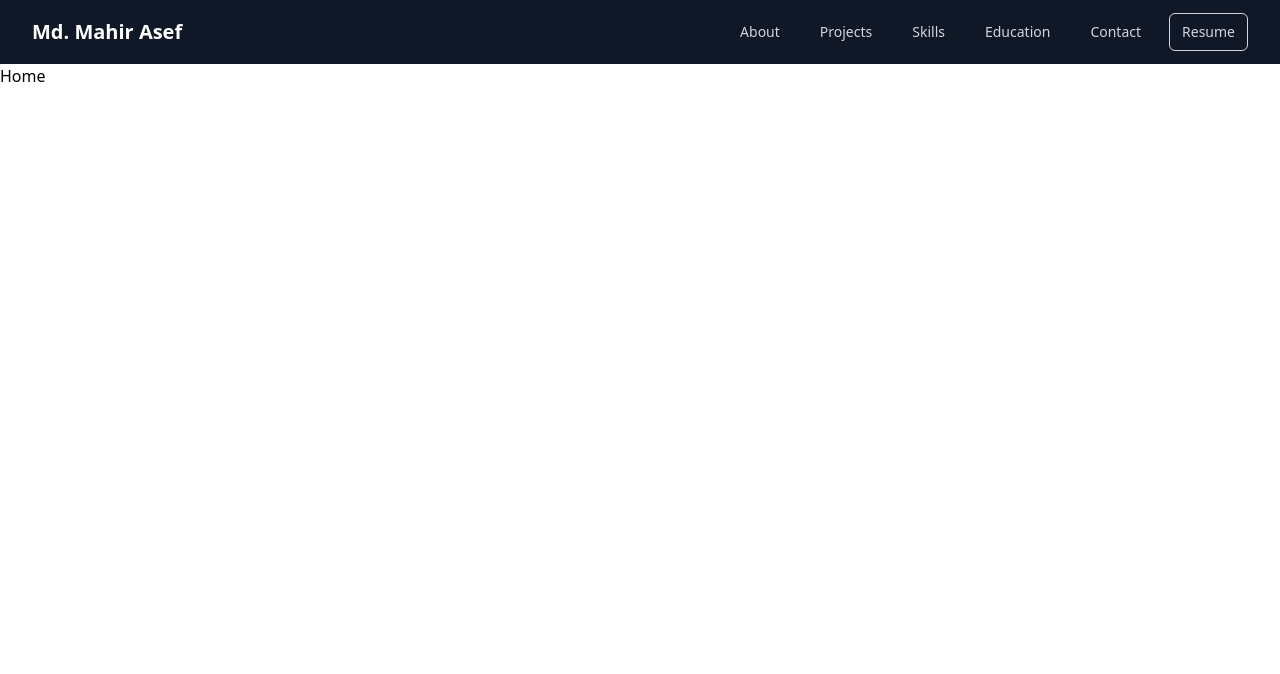
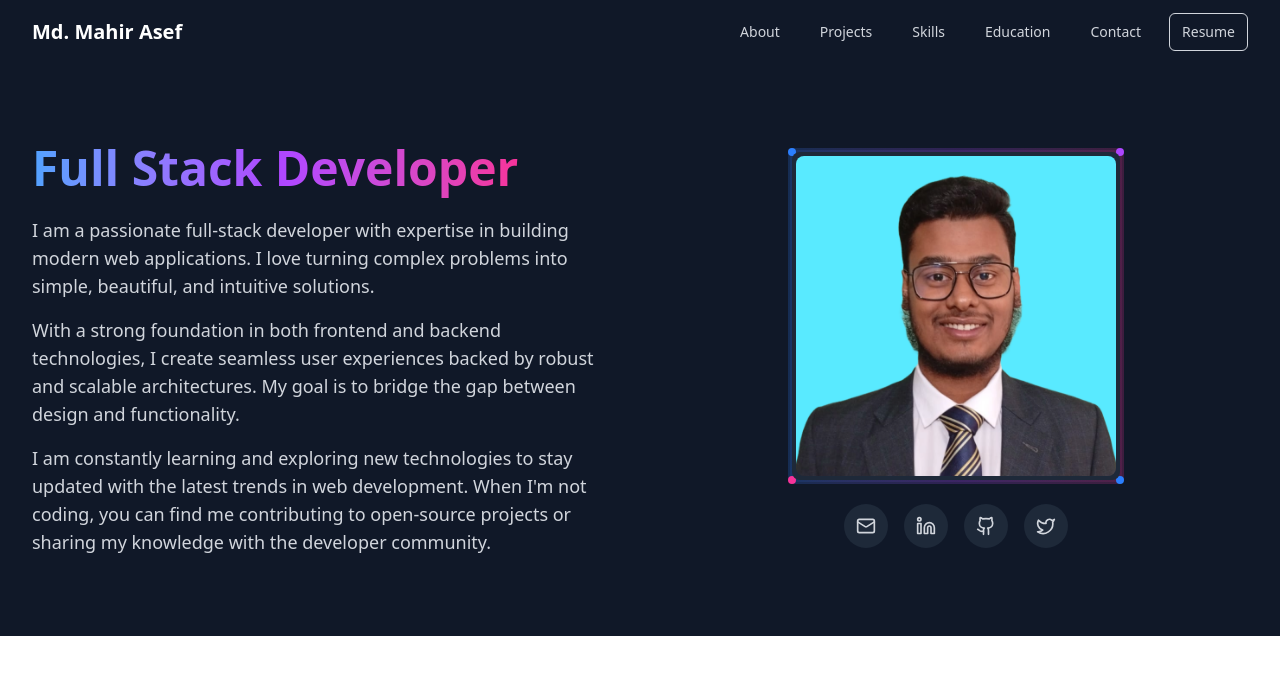
Before and after one commit to Md-Mahir-Asef/portfolio, a React (Vite) app: page /landing in a window 1280 px wide. Shown: the top 674 px of the page. Built offline with nearby package versions, Linux system fonts and the light colour scheme.

Commit message:
Feat(About): Build About Page.

```diff
--- a/package.json
+++ b/package.json
@@ -17,6 +17,7 @@
     "react": "^19.2.0",
     "react-dom": "^19.2.0",
     "react-router-dom": "^7.13.0",
+    "react-typing-effect": "^2.0.5",
     "tailwindcss": "^4.1.18"
   },
   "devDependencies": {
--- a/src/pages/Home.tsx
+++ b/src/pages/Home.tsx
@@ -1,10 +1,11 @@
 import Header from "../sections/Header";
+import About from "../sections/About";
 
 const Home = () => {
     return (
         <div>
             <Header />
-            <h1>Home</h1>
+            <About />
         </div>
     );
 };
--- a/src/sections/About.tsx
+++ b/src/sections/About.tsx
@@ -0,0 +1,107 @@
+import { Mail, Linkedin, Github, Twitter } from "lucide-react";
+
+const About = () => {
+    return (
+        <section className="bg-gray-900 text-white py-20 px-4 sm:px-6 lg:px-8">
+            <div className="max-w-7xl mx-auto">
+                <div className="grid grid-cols-1 lg:grid-cols-2 gap-12 items-center">
+                    {/* Left Column - Text Content */}
+                    <div className="space-y-6">
+                        <h2 className="text-4xl md:text-5xl font-bold">
+                            <span className="bg-linear-to-r from-blue-400 via-purple-500 to-pink-500 bg-clip-text text-transparent">
+                                Full Stack Developer
+                            </span>
+                        </h2>
+
+                        <div className="space-y-4 text-gray-300 text-lg">
+                            <p>
+                                I am a passionate full-stack developer with
+                                expertise in building modern web applications. I
+                                love turning complex problems into simple,
+                                beautiful, and intuitive solutions.
+                            </p>
+
+                            <p>
+                                With a strong foundation in both frontend and
+                                backend technologies, I create seamless user
+                                experiences backed by robust and scalable
+                                architectures. My goal is to bridge the gap
+                                between design and functionality.
+                            </p>
+
+                            <p>
+                                I am constantly learning and exploring new
+                                technologies to stay updated with the latest
+                                trends in web development. When I'm not coding,
+                                you can find me contributing to open-source
+                                projects or sharing my knowledge with the
+                                developer community.
+                            </p>
+                        </div>
+                    </div>
+
+                    {/* Right Column - Image and Social Icons */}
+                    <div className="flex flex-col items-center space-y-6">
+                        {/* Image Container */}
+                        <div className="relative">
+                            {/* Decorative border with dots */}
+                            <div className="absolute -inset-1 bg-linear-to-r from-blue-500 via-purple-500 to-pink-500 rounded-lg opacity-20"></div>
+                            <div className="absolute -inset-0.5 bg-linear-to-r from-blue-500 via-purple-500 to-pink-500 rounded-lg opacity-10"></div>
+
+                            {/* Corner dots */}
+                            <div className="absolute -top-1 -left-1 w-2 h-2 bg-blue-500 rounded-full"></div>
+                            <div className="absolute -top-1 -right-1 w-2 h-2 bg-purple-500 rounded-full"></div>
+                            <div className="absolute -bottom-1 -left-1 w-2 h-2 bg-pink-500 rounded-full"></div>
+                            <div className="absolute -bottom-1 -right-1 w-2 h-2 bg-blue-500 rounded-full"></div>
+
+                            {/* Image */}
+                            <div className="relative bg-gray-800 rounded-lg p-1">
+                                <img
+                                    src="/images/profile.png"
+                                    alt="Profile"
+                                    className="w-64 h-64 md:w-80 md:h-80 object-cover rounded-lg"
+                                />
+                            </div>
+                        </div>
+
+                        {/* Social Media Icons */}
+                        <div className="flex space-x-4">
+                            <a
+                                href="mailto:your-email@example.com"
+                                className="p-3 bg-gray-800 rounded-full hover:bg-gray-700 transition-colors duration-200 group"
+                            >
+                                <Mail className="w-5 h-5 text-gray-300 group-hover:text-white" />
+                            </a>
+                            <a
+                                href="https://linkedin.com/in/your-profile"
+                                target="_blank"
+                                rel="noopener noreferrer"
+                                className="p-3 bg-gray-800 rounded-full hover:bg-gray-700 transition-colors duration-200 group"
+                            >
+                                <Linkedin className="w-5 h-5 text-gray-300 group-hover:text-white" />
+                            </a>
+                            <a
+                                href="https://github.com/your-username"
+                                target="_blank"
+                                rel="noopener noreferrer"
+                                className="p-3 bg-gray-800 rounded-full hover:bg-gray-700 transition-colors duration-200 group"
+                            >
+                                <Github className="w-5 h-5 text-gray-300 group-hover:text-white" />
+                            </a>
+                            <a
+                                href="https://twitter.com/your-username"
+                                target="_blank"
+                                rel="noopener noreferrer"
+                                className="p-3 bg-gray-800 rounded-full hover:bg-gray-700 transition-colors duration-200 group"
+                            >
+                                <Twitter className="w-5 h-5 text-gray-300 group-hover:text-white" />
+                            </a>
+                        </div>
+                    </div>
+                </div>
+            </div>
+        </section>
+    );
+};
+
+export default About;
```
Also changed, not shown: public/images/profile.png (added), 1 other file (tests, documents, lock files or other folders).
